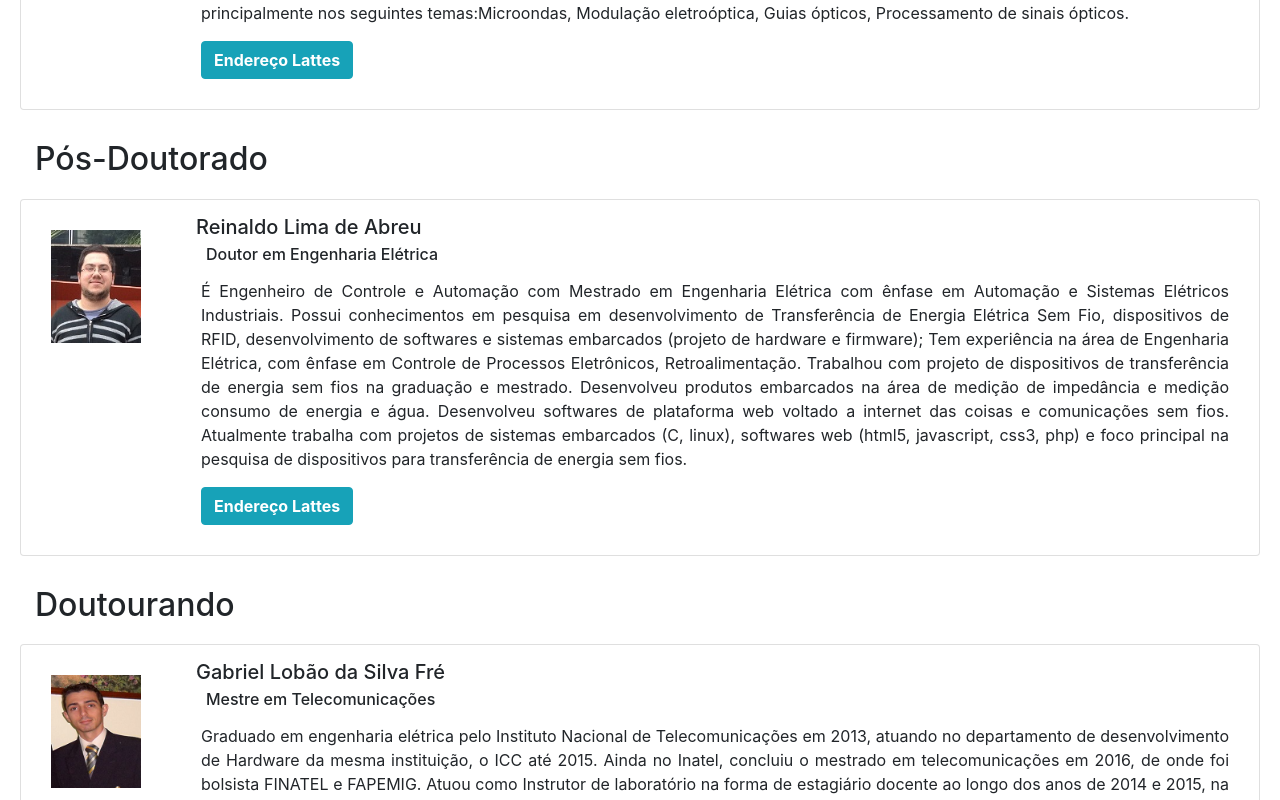
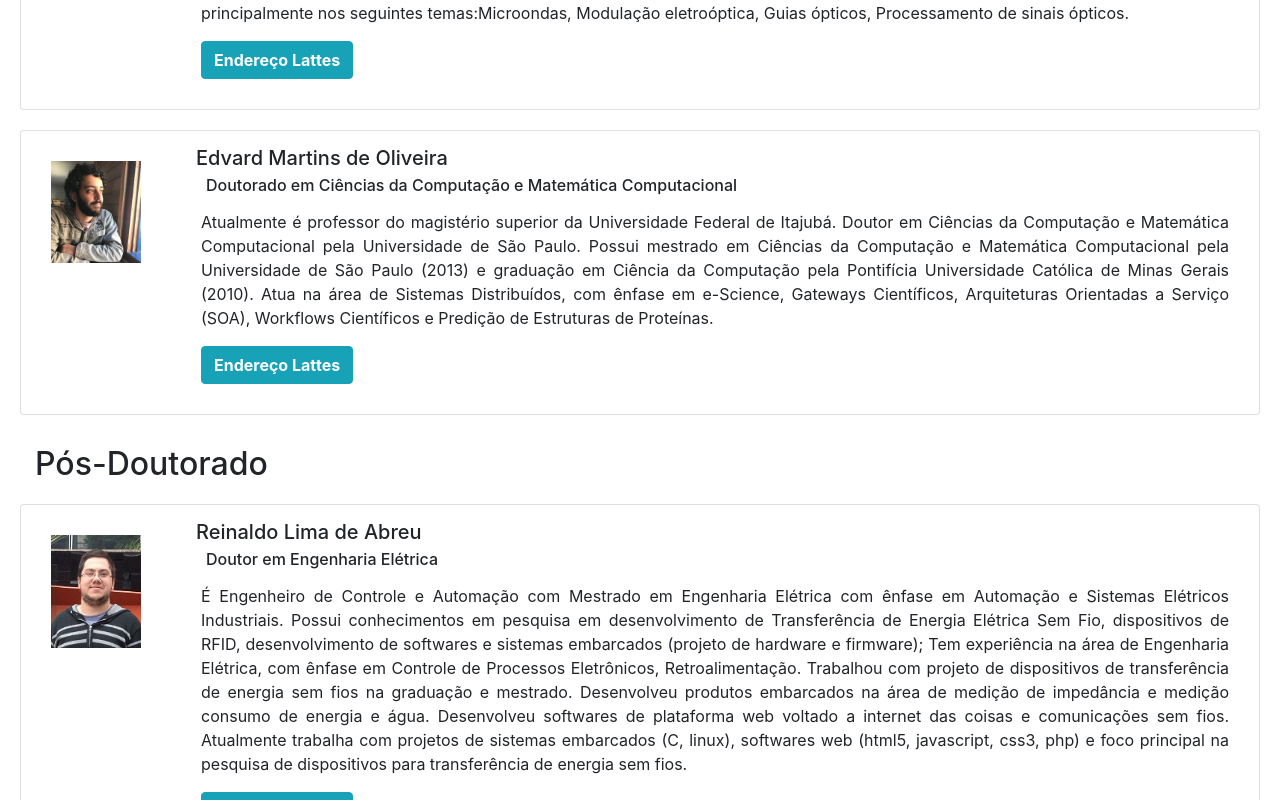
Before and after one commit to GenoaroSJr/labtel, a React (Create React App) app: page /equipe in a window 1280 px wide. Shown: the part 1240-2040 px from the top of the page. Built offline with nearby package versions, Linux system fonts and the light colour scheme.

Commit message:
add membros

```diff
--- a/src/pages/equipe.js
+++ b/src/pages/equipe.js
@@ -98,6 +98,15 @@ const Equipe = ({ en }) => (
         link="http://lattes.cnpq.br/9987344139958522"
         img={require("../imagens/equipe/justinoImagem.jpg")}
       />
+
+<Membro
+        nome="Edvard Martins de Oliveira"
+        titulo="Doutorado em Ciências da Computação e Matemática Computacional"
+        texto="Atualmente é professor do magistério superior da Universidade Federal de Itajubá. Doutor em Ciências da Computação e Matemática Computacional pela Universidade de São Paulo. Possui mestrado em Ciências da Computação e Matemática Computacional pela Universidade de São Paulo (2013) e graduação em Ciência da Computação pela Pontifícia Universidade Católica de Minas Gerais (2010). Atua na área de Sistemas Distribuídos, com ênfase em e-Science, Gateways Científicos, Arquiteturas Orientadas a Serviço (SOA), Workflows Científicos e Predição de Estruturas de Proteínas."
+        link="http://lattes.cnpq.br/2922253125747504"
+        img={require("../imagens/equipe/edvard.jpeg")}
+      />
+
     </div>
 
     <div name="posDoutorado" id="posDoutorado" style={{ marginTop: 30 }}>
@@ -106,7 +115,7 @@ const Equipe = ({ en }) => (
       </Col>
       <Membro
         nome="Reinaldo Lima de Abreu"
-        titulo="	Doutor em Engenharia Elétrica"
+        titulo="Doutor em Engenharia Elétrica"
         texto="É Engenheiro de Controle e Automação com Mestrado em
 									Engenharia Elétrica com ênfase em Automação e Sistemas
 									Elétricos Industriais. Possui conhecimentos em pesquisa em
@@ -248,6 +257,14 @@ const Equipe = ({ en }) => (
         <h2>Graduando</h2>
       </Col>
 
+
+      <Membro
+        nome="Danilo Di Lorenzo Teixeira Clemente"
+        titulo="Graduando em Engenharia Elétrica"
+        texto="Graduando em Engenharia Elétrica pela Universidade Federal de Itajubá (UNIFEI) e LSS Green Belt. Participou do projeto especial EcoVeículo pela subequipe de Powertrain Elétrico. "
+        link="http://lattes.cnpq.br/3477823581857868"
+        img={require("../imagens/equipe/danilo_lorenzo.jpg")}
+      />
       <Membro
         nome="Henrique Marcelino Possatto"
         titulo="Graduando em Engenharia de Computação"
--- a/src/pages/publicacoes.js
+++ b/src/pages/publicacoes.js
@@ -48,6 +48,12 @@ const Publicacoes = ({ en }) => (
             LEONEL MENDES, LUCIANO ; CERQUEIRA S., ARISMAR . DSP-Based
             Flexible-Waveform and Multi-Application 5G Fiber-Wireless System.
             JOURNAL OF LIGHTWAVE TECHNOLOGY, v. 38, p. 642-653, 2020.
+          </li>
+          <li>
+            MAIA BORGES, RAMON ; SAIA LIMA, EDUARDO ; FERREIRA, ALEXANDRE C. ;
+            HENRIQUE SPADOTI, DANILO ; ABREU, MARCELO ; LEONEL MENDES, LUCIANO ;
+            CERQUEIRA S., ARISMAR . Multiband 5G NR system with photonic-assisted
+            RF amplification. OPTICS LETTERS, v. 45, p. 1539, 2020.
           </li>
         </ul>
       </Card.Body>
```
Also changed, not shown: src/imagens/equipe/danilo_lorenzo.jpg (added), src/imagens/equipe/edvard.jpeg (added).
